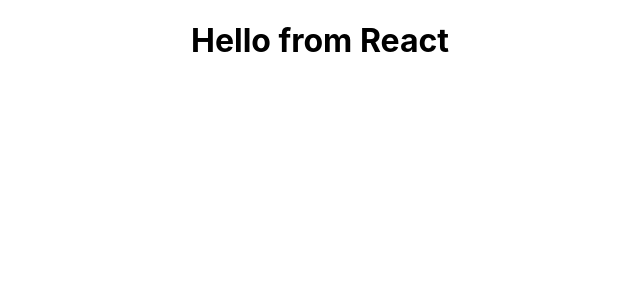
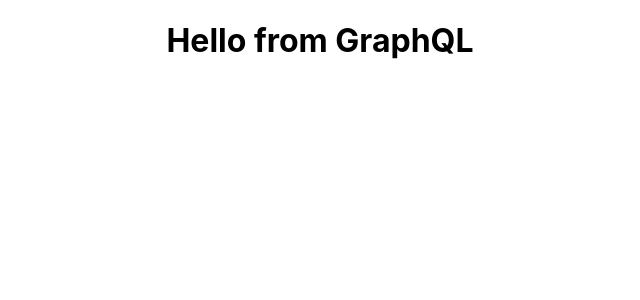
Before and after one commit to D-Whipp/react-essentials, a React (Create React App) app in the folder Ex_Files_React_js_EssT/Ex_Files_React_js_EssT/Exercise Files/Ch04/04_03/start/react-app/: page / in a window 1280 px wide. Shown: the top 300 px of the page, without its empty margins (320-960 px from the left). Built offline with nearby package versions, Linux system fonts and the light colour scheme.

Commit message:
destructed objects and destructured arrays using array destructuring

```diff
--- a/Ex_Files_React_js_EssT/Ex_Files_React_js_EssT/Exercise Files/Ch04/04_03/start/react-app/src/App.js
+++ b/Ex_Files_React_js_EssT/Ex_Files_React_js_EssT/Exercise Files/Ch04/04_03/start/react-app/src/App.js
@@ -1,9 +1,13 @@
-import "./App.css";
+import './App.css';
 
-function App() {
+const [firstCity, secondCity, thirdCity] = ['Tokyo', 'Rome', 'Venice'];
+
+console.log(firstCity, secondCity, thirdCity);
+
+function App({ library }) {
   return (
     <div className="App">
-      <h1>Hello from React</h1>
+      <h1>Hello from {library}</h1>
     </div>
   );
 }
--- a/Ex_Files_React_js_EssT/Ex_Files_React_js_EssT/Exercise Files/Ch04/04_03/start/react-app/src/index.js
+++ b/Ex_Files_React_js_EssT/Ex_Files_React_js_EssT/Exercise Files/Ch04/04_03/start/react-app/src/index.js
@@ -1,14 +1,14 @@
-import React from "react";
-import ReactDOM from "react-dom";
-import "./index.css";
-import App from "./App";
-import reportWebVitals from "./reportWebVitals";
+import React from 'react';
+import ReactDOM from 'react-dom';
+import './index.css';
+import App from './App';
+import reportWebVitals from './reportWebVitals';
 
 ReactDOM.render(
   <React.StrictMode>
-    <App />
+    <App library="GraphQL" />
   </React.StrictMode>,
-  document.getElementById("root")
+  document.getElementById('root')
 );
 
 // If you want to start measuring performance in your app, pass a function
```
Also changed, not shown: 1 other file (tests, documents, lock files or other folders).
